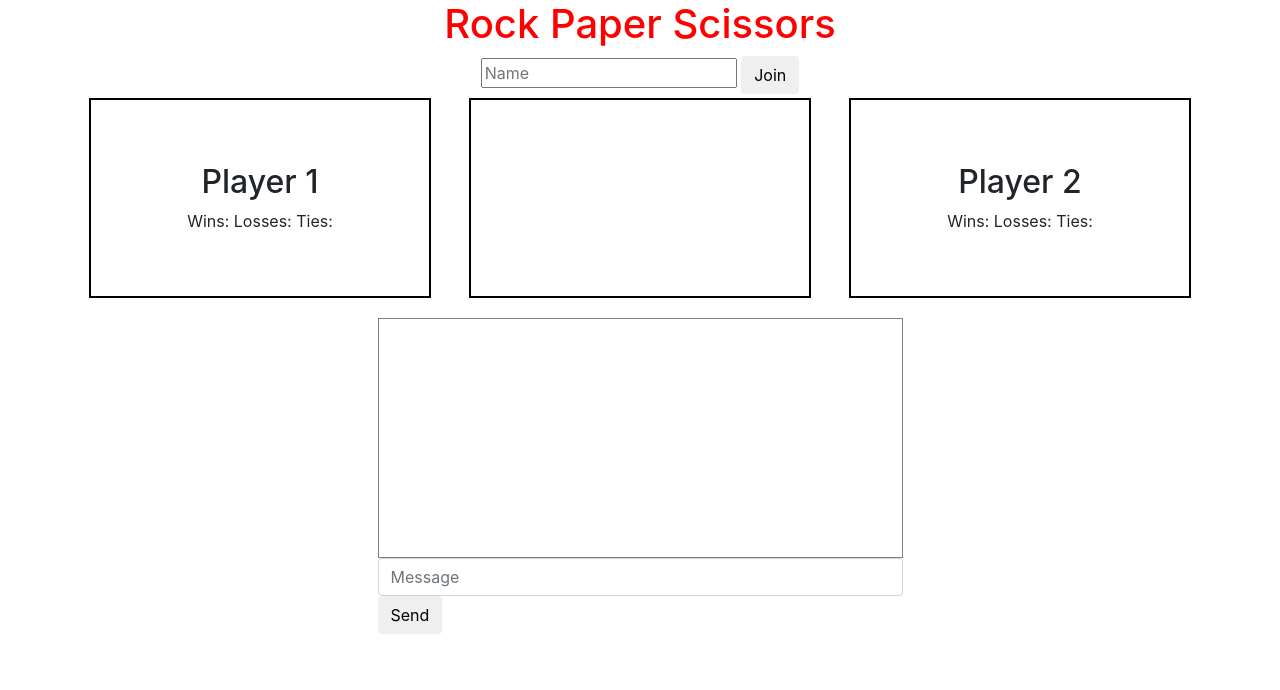
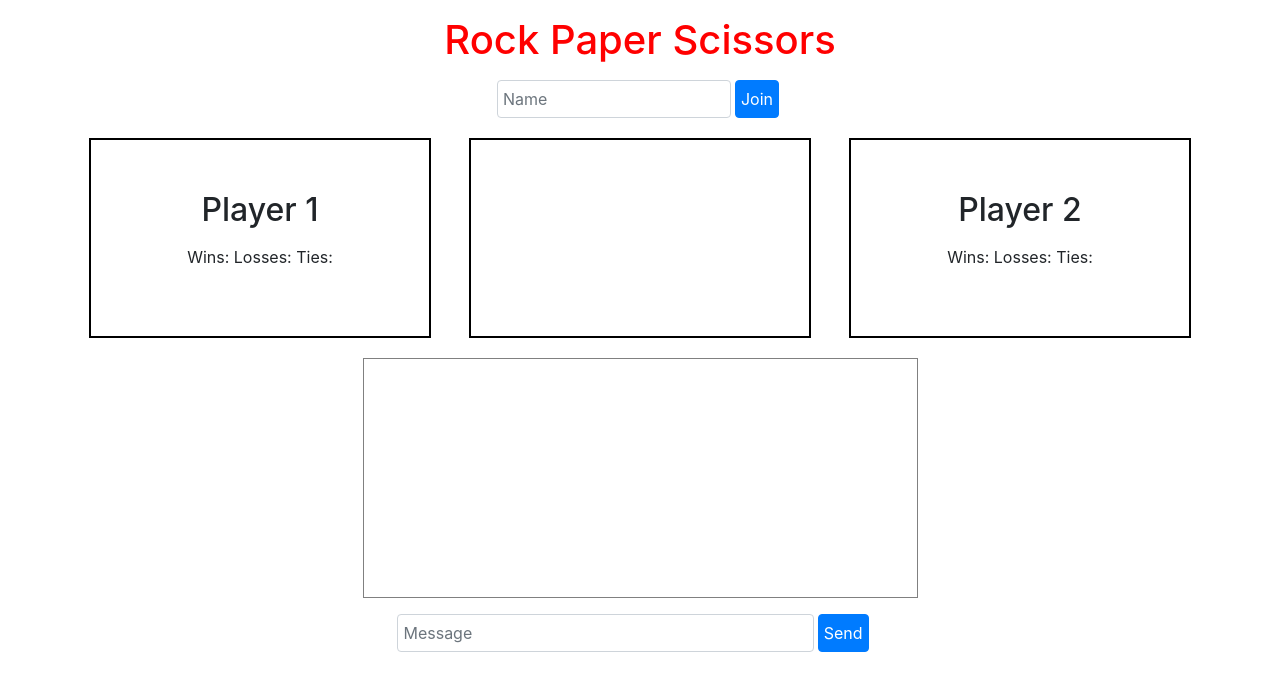
Before and after one commit to Dylan-Thomson/RPS-Multiplayer, a plain HTML site: page index.html in a window 1280 px wide. Drawn offline with nearby package versions, Linux system fonts and the light colour scheme; no server answers.

Commit message:
Start some styling

```diff
--- a/assets/css/style.css
+++ b/assets/css/style.css
@@ -13,3 +13,7 @@ h1 {
     overflow-y: scroll;
     overflow-x: none;
 }
+
+/* #input-chat-msg {
+    width: 85%;
+} */
--- a/index.html
+++ b/index.html
@@ -20,19 +20,21 @@
 </head>
 <body>
     <div class="container">
-        <h1 class="text-center">Rock Paper Scissors</h1>
-        <form class="text-center" id="name-form">
-            <input id="input-player-name" type="text" placeholder="Name" maxlength="10">
-            <button class="btn" id="submit-name">Join</button>
+        <h1 class="text-center my-3">Rock Paper Scissors</h1>
+        <form class="my-3 form-inline" id="name-form">
+            <div class="form-row justify-content-center mx-auto">
+                <input class="form-control col-9" id="input-player-name" type="text" placeholder="Name" maxlength="10">
+                <button class="btn btn-primary col-auto mx-1" id="submit-name">Join</button>
+            </div>
         </form>
-        <div class="d-none" id="player-selection-container">
+        <div class="d-none m-3" id="player-selection-container">
             <h2 class="m-0 text-center">You are <span id="player-selection"></span></h2>
         </div>
         <div class="row">
             <div class="col-md-4">
                 <div class="m-1 d-flex flex-column justify-content-center" id="player1-area">
-                    <h2 class="text-center" id="player1-name">Player 1</h2>
-                    <div class="text-center" id="player1-stats">
+                    <h2 class="text-center mb-3" id="player1-name">Player 1</h2>
+                    <div class="text-center mb-3" id="player1-stats">
                         Wins: <span id="player1-wins"></span> Losses: <span id="player1-losses"></span> Ties: <span id="player1-ties"></span>
                     </div>
                     <div class="d-none" id="player1-buttons">
@@ -57,8 +59,8 @@
             </div>
             <div class="col-md-4">
                 <div class="m-1 d-flex flex-column justify-content-center" id="player2-area">
-                    <h2 class="text-center" id="player2-name">Player 2</h2>
-                    <div class="text-center" id="player2-stats">
+                    <h2 class="text-center mb-3" id="player2-name">Player 2</h2>
+                    <div class="text-center mb-3" id="player2-stats">
                         Wins: <span id="player2-wins"></span> Losses: <span id="player2-losses"></span> Ties: <span id="player2-ties"></span>
                     </div>
                     <div class="d-none" id="player2-buttons">
@@ -71,12 +73,12 @@
                 </div>
             </div>
         </div>
-        <div class="col-md-6 mx-auto my-3" id="chat-container">
+        <div class="col-md-6 mx-auto my-3 p-0" id="chat-container">
             <div class="p-1" id="chatbox"></div>
-            <form class="w-100">
-                <div class="form-group">
-                    <input class="form-control" id="input-chat-msg" type="text" placeholder="Message">
-                    <button class="btn" id="send-chat-msg">Send</button>
+            <form class="form-inline">
+                <div class="form-row justify-content-center w-100 my-3">
+                    <input class="form-control col-9" id="input-chat-msg" type="text" placeholder="Message">
+                    <button class="btn btn-primary col-auto mx-1" id="send-chat-msg">Send</button>
                 </div>
             </form>
         </div>
```
